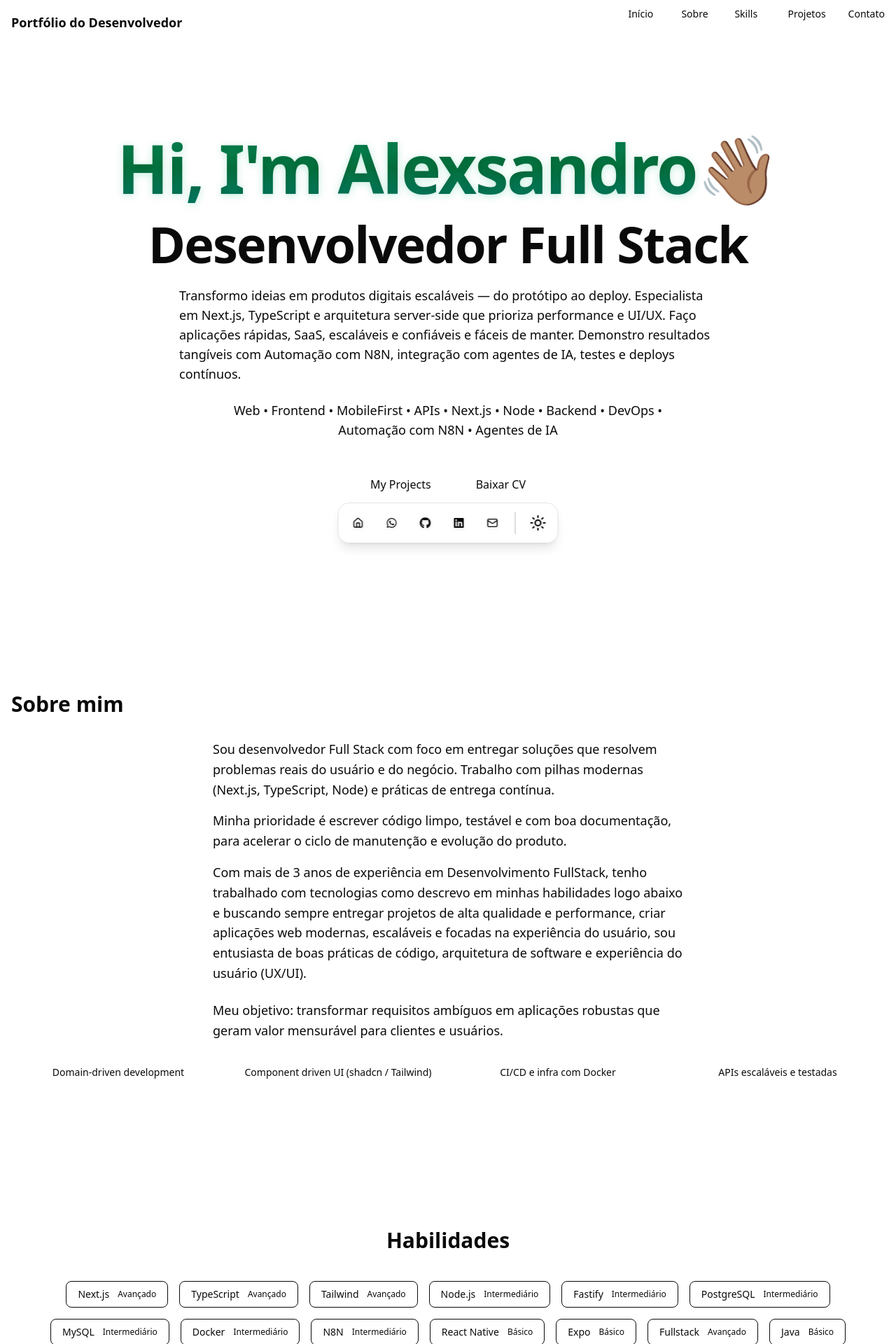
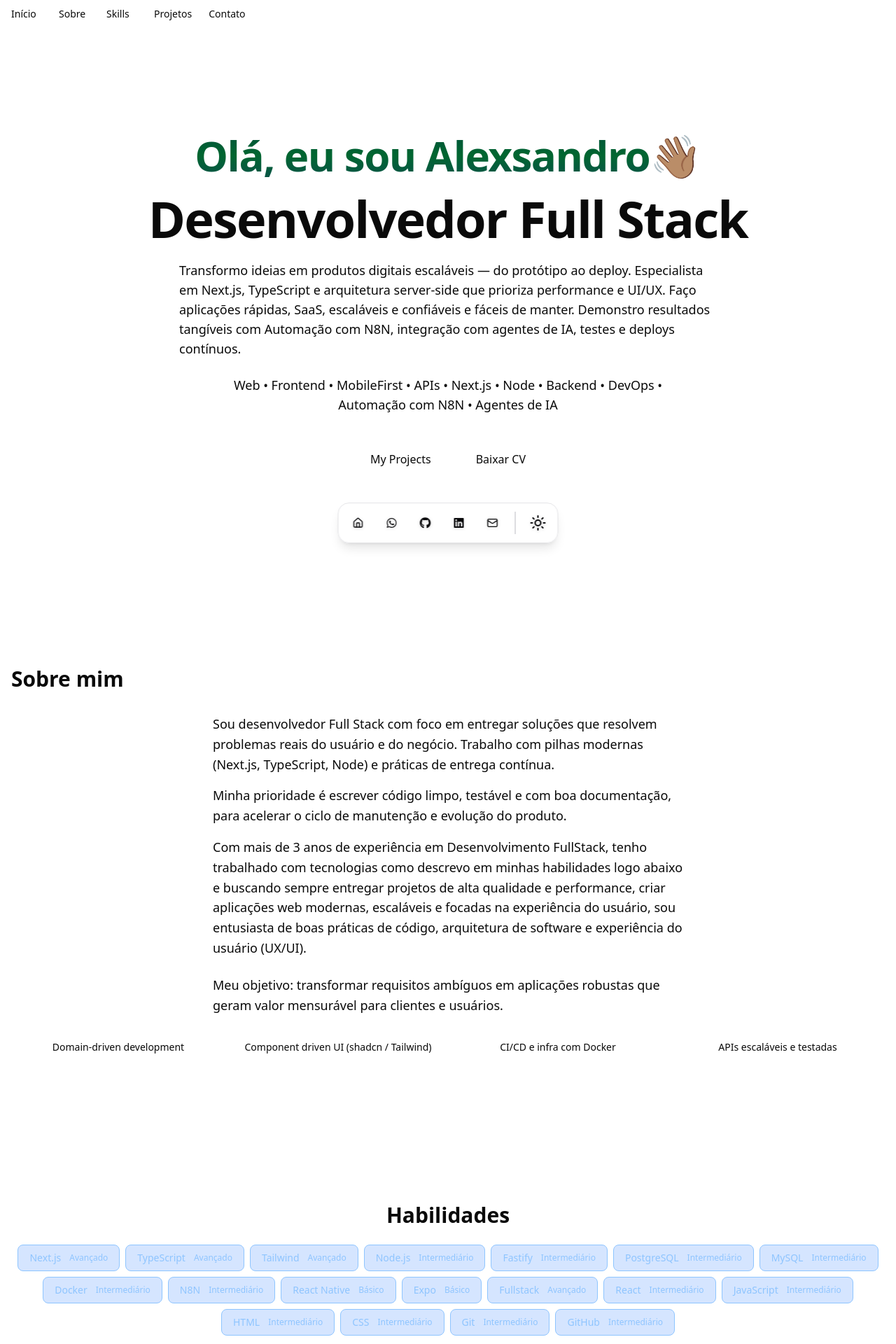
Before and after one commit to alx-8914/my-project-nextjs, a Next.js app: page / in a window 1280 px wide. Shown: the top 1920 px of the page at 70% size. Built offline with nearby package versions, Linux system fonts and the light colour scheme.

Commit message:
atualização dos componentes para responsividade do projeto com as atualizações de estruturas dos componentes.

```diff
--- a/src/app/globals.css
+++ b/src/app/globals.css
@@ -87,6 +87,7 @@ p  { font-size: clamp(1rem, 1.2vw + 0.8rem, 1.125rem); line-height: 1.6; }
 /* Mantém pre-wrap, com quebras melhores em telas pequenas */
 #hero .whitespace-pre-wrap {
   white-space: pre-wrap;
+  -webkit-hyphens: auto;
   hyphens: auto;
 }
 
--- a/src/components/layout/header.tsx
+++ b/src/components/layout/header.tsx
@@ -4,10 +4,10 @@
 export function Header() {
   return (
     <header className="fixed top-0 w-full border-a-2 border-primary g-background/40 backdrop-blur z-50">
-      <div className="container mx-auto flex h-16 items-center justify-between px-6">
-        <span className="font-bold text-lg">Portfólio do Desenvolvedor</span>
+      <div className="container mx-auto flex h-16 items-center justify-items-start px-6">
+        {/*<span className="font-bold text-lg">DEV</span>*/}
 
-        <nav className="flex gap-8 text-sm">
+        <nav className="flex gap-6 text-sm">
           <a href="#hero" className="hover:text-primary">Início</a>
           <a href="#about" className="hover:text-primary">Sobre</a>
           <a href="#skills" className="hover:text-primary">Skills</a>
--- a/src/components/sections/hero.tsx
+++ b/src/components/sections/hero.tsx
@@ -48,8 +48,8 @@ export function HeroSection() {
       className="container mx-auto flex flex-col items-center justify-center py-40 text-center"
     >
       <h1 className="text-4xl md:text-6xl font-bold">
-        <span className="pointer-events-none text-center text-8xl leading-none font-extrabold tracking-tight whitespace-pre-wrap">
-          <span className="bg-linear-to-b from-emerald-600 via-green-800 to-teal-700 bg-clip-text text-transparent [text-shadow:0_2px_12px_rgba(16,185,129,0.25),0_0_2px_rgba(0,0,0,0.1)] dark:from-zinc-50 dark:via-zinc-300 dark:to-zinc-500 dark:[text-shadow:0_0_25px_rgba(97,240,152,0.55)]">
+        <span className="pointer-events-none text-shadow-teal-900 text-6xl leading-none font-extrabold tracking-tight whitespace-pre-wrap">
+          <span className="bg-linear-to-b from-emerald-900 via-green-800 to-teal-900 bg-clip-text text-transparent [text-shadow:0_2px_12px_rgba(91, 7, 160, 0.25),0_0_2px_rgba(0,0,0,0.1)] dark:from-zinc-50 dark:via-zinc-300 dark:to-zinc-500 dark:[text-shadow:0_0_25px_rgba(97,240,152,0.55)]">
             {heroData.subtitle} {heroData.name.replace(/👋🏽/g, "")}
           </span>
           <span className="inline-block">👋🏽</span>
--- a/src/components/sections/projects.tsx
+++ b/src/components/sections/projects.tsx
@@ -1,7 +1,7 @@
 // src/components/sections/projects.tsx
 
-import Image from "next/image"
-import { projects } from "@/data/projects"
+import Image from "next/image";
+import { projects } from "@/data/projects";
 
 // Este componente é responsável apenas por:
 // - Buscar os dados (projects)
@@ -68,5 +68,5 @@ export function ProjectsSection() {
         </div>
       </div>
     </section>
-  )
+  );
 }
--- a/src/components/sections/skills.tsx
+++ b/src/components/sections/skills.tsx
@@ -17,14 +17,14 @@ export function SkillsSection() {
         Habilidades
       </motion.h2>
 
-      <div className="mt-10">
+      <div className="mt-6">
         <div className="container mx-auto px-6">
-          <div className="flex flex-wrap gap-4 justify-center">
+          <div className="flex flex-wrap gap-2 justify-center">
             {skills.map((skill) => (
               <motion.div
                 variants={fadeUp}
                 key={skill.name}
-                className="inline-flex items-center gap-3 px-4 py-2 rounded-lg bg-muted/20 border border-border text-muted-foreground hover:scale-105 transition-transform duration-200"
+                className="inline-flex items-center gap-3 px-4 py-2 rounded-lg bg-muted/20 border border-border bg-blue-500/20 text-blue-300 text-muted-foreground hover:scale-105 transition-transform duration-200"
               >
                 <span className="font-medium text-sm">{skill.name}</span>
                 <span className="text-xs text-muted-foreground/70">{skill.level}</span>
--- a/src/data/hero.ts
+++ b/src/data/hero.ts
@@ -24,7 +24,7 @@ export const heroDataVariantB: HeroData = {
 export const heroData: HeroData = {
   name: "Alexsandro",
   title: "Desenvolvedor Full Stack",
-  subtitle:"Hi, I'm",
+  subtitle:"Olá, eu sou",
   description:
     "Transformo ideias em produtos digitais escaláveis — do protótipo ao deploy. Especialista em Next.js, TypeScript e arquitetura server-side que prioriza performance e UI/UX.",
   ctaPrimary: {
--- a/src/data/projects.ts
+++ b/src/data/projects.ts
@@ -47,5 +47,23 @@ export const projects: Project[] = [
     link: "https://github.com/alx-8914/imersao-devops",
     image: "/Api-gestao.png",
     imageAlt: "Interface do Gerador de Senhas"
+  },
+  {
+    id: "5",
+    title: "🤖 Agente de IA",
+    description: "Projeto de Agente de IA para agendamento de consultas odontológicas, utilizando N8N para automação de fluxos de trabalho e Docker para containerização.",
+    tech: ["Agentes de IA", "N8N", "NGROK", "Docker", "docker-compose", "Evolution-api", "github", "Dockerfile", "Docker-image",],
+    link: "https://agendamentos-clinica-eight.vercel.app/",
+    image: "/OdontoVida.png",
+    imageAlt: "Dashboard do Agente de IA para agendamento de consultas odontológicas"
+  },
+  {
+    id: "6",
+    title: "🤖Agente de IA-ShowCard",
+    description: "Projeto de Agente de IA para recomendação de cartões de crédito personalizados, utilizando N8N para automação de fluxos de trabalho e Docker para containerização.",
+    tech: ["Agentes de IA", "N8N", "NGROK", "Docker", "docker-compose", "Evolution-api", "github", "Dockerfile", "Docker-image",],
+    link: "https://chat-autoai-nu.vercel.app/",
+    image: "/whatsCar.png",
+    imageAlt: "Chatbot do Agente de IA-ShowCard"
   }
 ]
--- a/src/data/skills.ts
+++ b/src/data/skills.ts
@@ -20,16 +20,10 @@ export const skills = [
   { name: "React Native", level: "Básico", category: "mobile", detail: "Framework"},
   { name: "Expo", level: "Básico", category: "mobile", detail: "Framework"},
   { name: "Fullstack", level: "Avançado", category: "fullstack", detail: "FullStack Developer"},
-  { name: "Java", level: "Básico", category: "backend", detail: "Linguagem de Programação"},
-  { name: "PHP", level: "Básico", category: "backend", detail: "Linguagem de Programação"},
-  { name: "Python", level: "Básico", category: "backend", detail: "Linguagem de Programação"},
   { name: "React", level: "Intermediário", category: "frontend", detail: "Framework"},
   { name: "JavaScript", level: "Intermediário", category: "frontend", detail: "Parte deinâmica da interface"},
   { name: "HTML", level: "Intermediário", category: "frontend", detail: "Linguagem"},
   { name: "CSS", level: "Intermediário", category: "frontend", details: "Estilos Cascata" },
   { name: "Git", level: "Intermediário", category: "devops", detail: "Controle de Versão"},
   { name: "GitHub", level: "Intermediário", category: "devops", detail: "Gestão de Repositórios"},
-  { name: "Figma", level: "Intermediário", category: "frontend", detail: "Design Gráfico"},
-  { name: "C#", level: "Básico", category: "backend", detail: "Linguagem de Programação"},
-  { name: ".NET", level: "Básico", category: "backend", deail: "Linguagem de Programação" },
 ] as const
```
Also changed, not shown: src/components/sections/about.tsx (+3 -6 lines), src/components/sections/contact.tsx (+12 -12 lines), public/OdontoVida.png (added), public/whatsCar.png (added).
